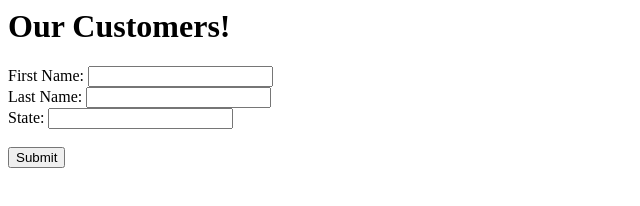
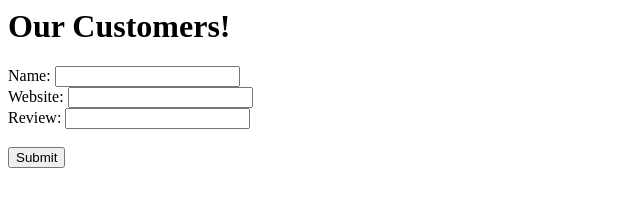
Before and after one commit to kylewon12/377-final, a website: page public/review.html in a window 1280 px wide. Shown: the whole page, without its empty margins (0-640 px from the left). Drawn offline with Linux system fonts and the light colour scheme; no server answers.

Commit message:
2nd attempt

```diff
--- a/public/review.html
+++ b/public/review.html
@@ -8,13 +8,13 @@
 <body>
     <h1>Our Customers!</h1>
     <form onsubmit="createCustomer(); return false;">
-        <label for="name">First Name:</label>
+        <label for="name">Name:</label>
         <input type="text" id="name">
         <br>
-        <label for="website">Last Name:</label>
+        <label for="website">Website:</label>
         <input type="text" id="website">
         <br>
-        <label for="review">State:</label>
+        <label for="review">Review:</label>
         <input type="text" id="review">
         <br>
         <br>
```
